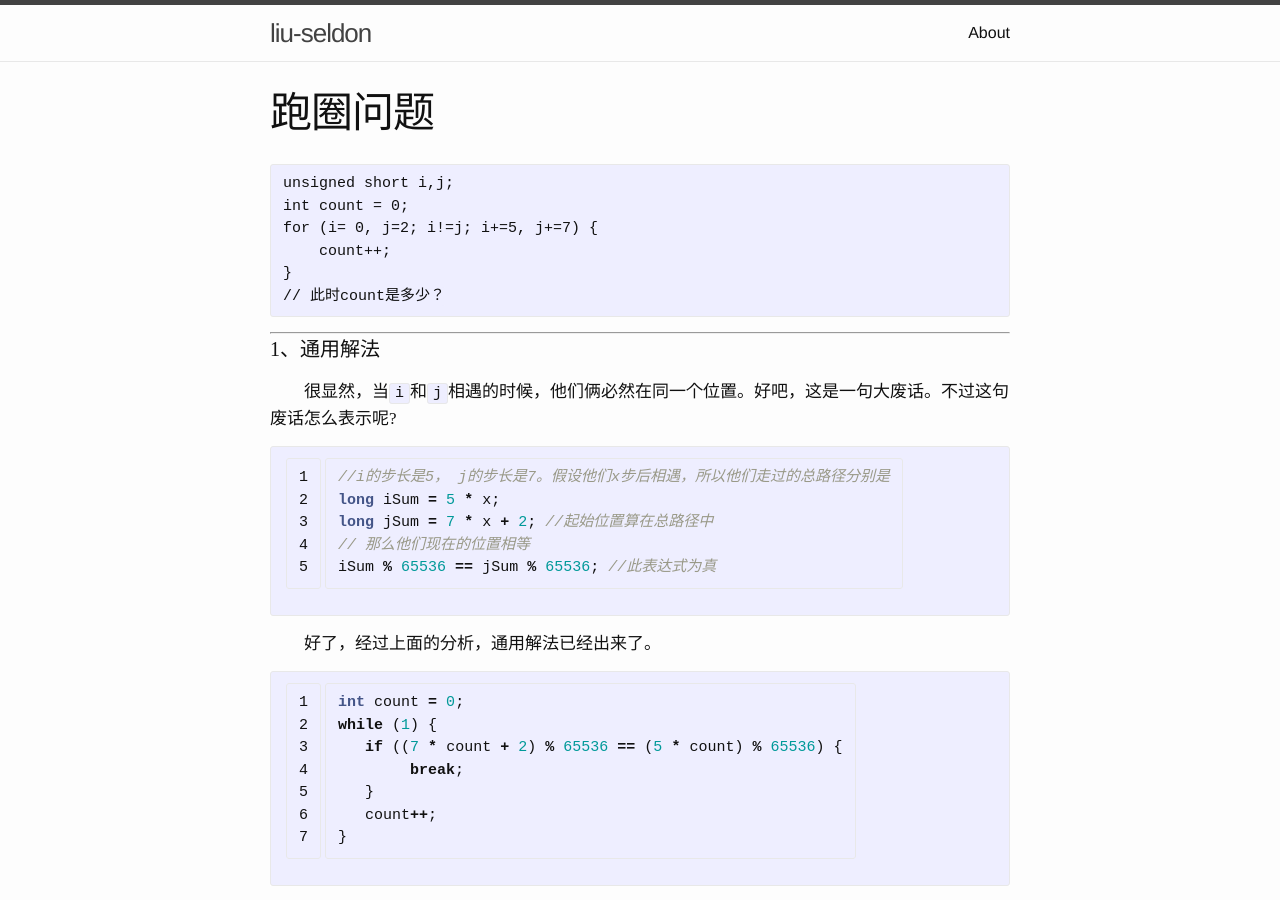
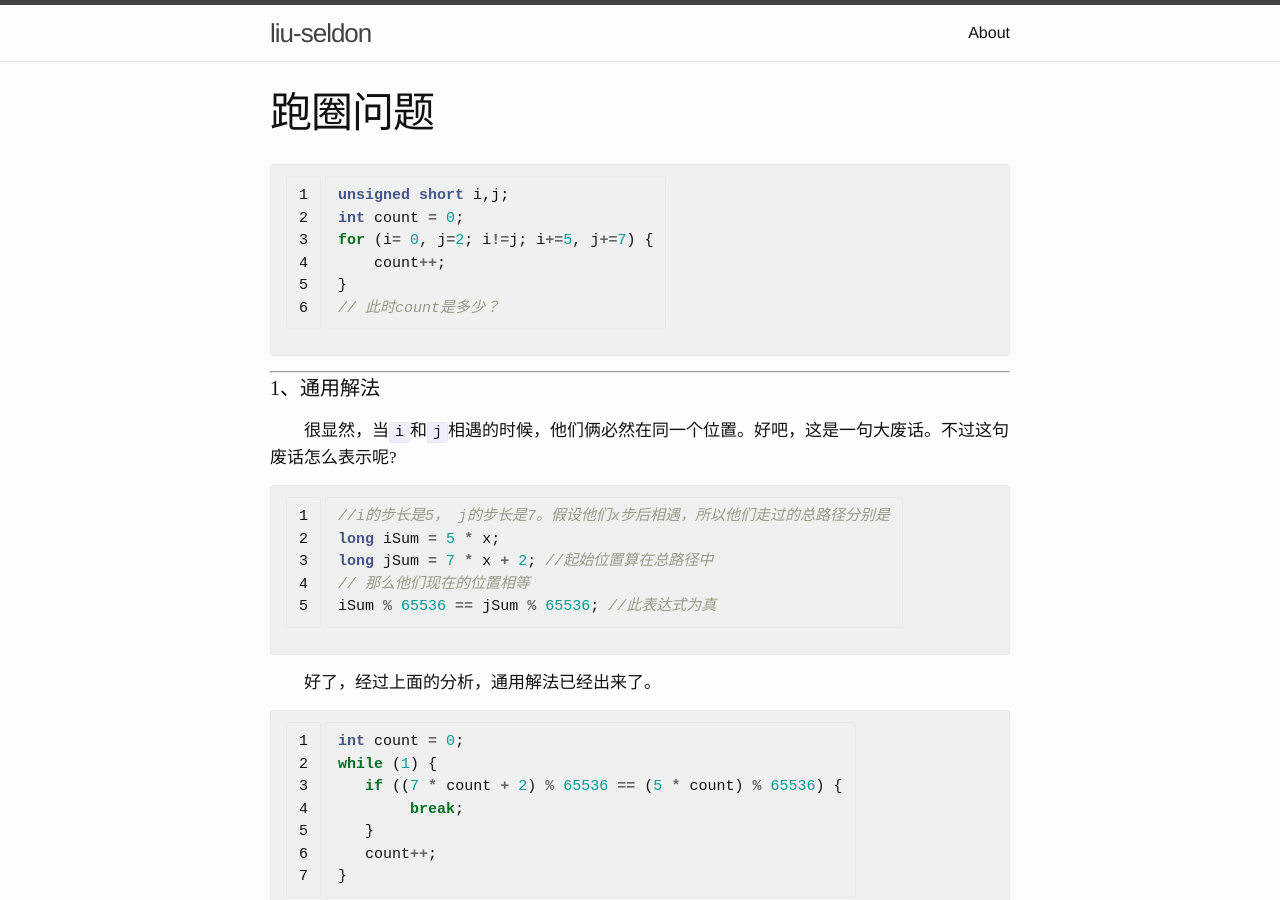
Before and after one commit to liu-seldon/liu-seldon.github.io, a Jekyll site: the page built from _posts/2016-12-22-跑圈问题.markdown, in a window 1280 px wide and 900 px high. Built offline with Jekyll 4.4.1, drawn with Linux system fonts in a browser that asks for light colours.

Commit message:
revert modify

````diff
--- a/_config.yml
+++ b/_config.yml
@@ -23,8 +23,6 @@ github_username:  liu-seldon
 
 # Build settings
 markdown: kramdown
-kramdown:
-  input: GFM
 theme: minima
 highlighter: rouge
 gems:
--- a/_layouts/custom_post.html
+++ b/_layouts/custom_post.html
@@ -5,7 +5,7 @@ layout: default
 
   <header class="post-header">
     <h1 class="post-title">{{ page.title | escape }}</h1>
-    <!-- <link rel="stylesheet" href="/assets/pygments/emacs.css"> -->
+    <link rel="stylesheet" href="/assets/pygments/emacs.css">
   </header>
 
   <div class="post-content">
--- a/_posts/2016-12-22-跑圈问题.markdown
+++ b/_posts/2016-12-22-跑圈问题.markdown
@@ -5,14 +5,14 @@ date:   2016-12-22 10:51:39 +0800
 categories: liu-seldon update
 ---
 
-```C
+{% highlight C linenos %}
 unsigned short i,j;
 int count = 0;
 for (i= 0, j=2; i!=j; i+=5, j+=7) {
     count++;
 }
 // 此时count是多少？
-```
+{% endhighlight %}
 
 ----
 
````
